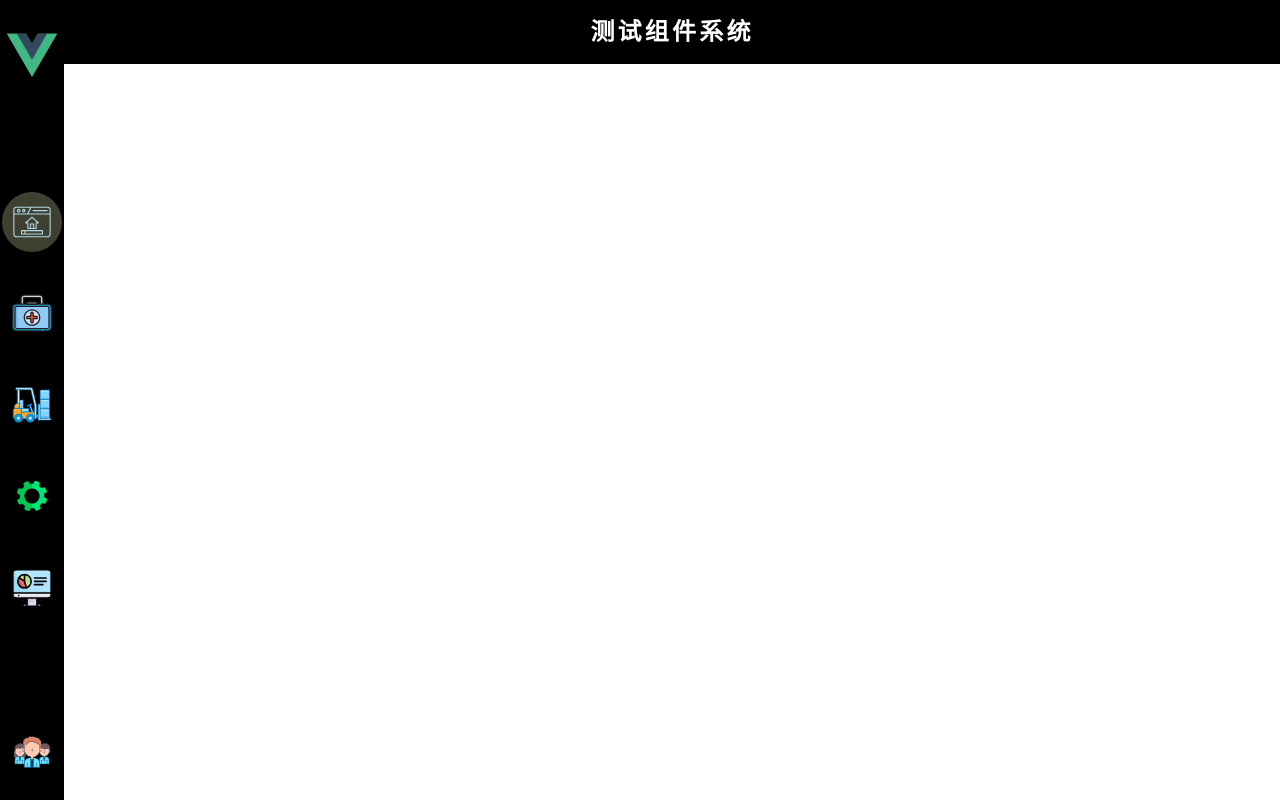
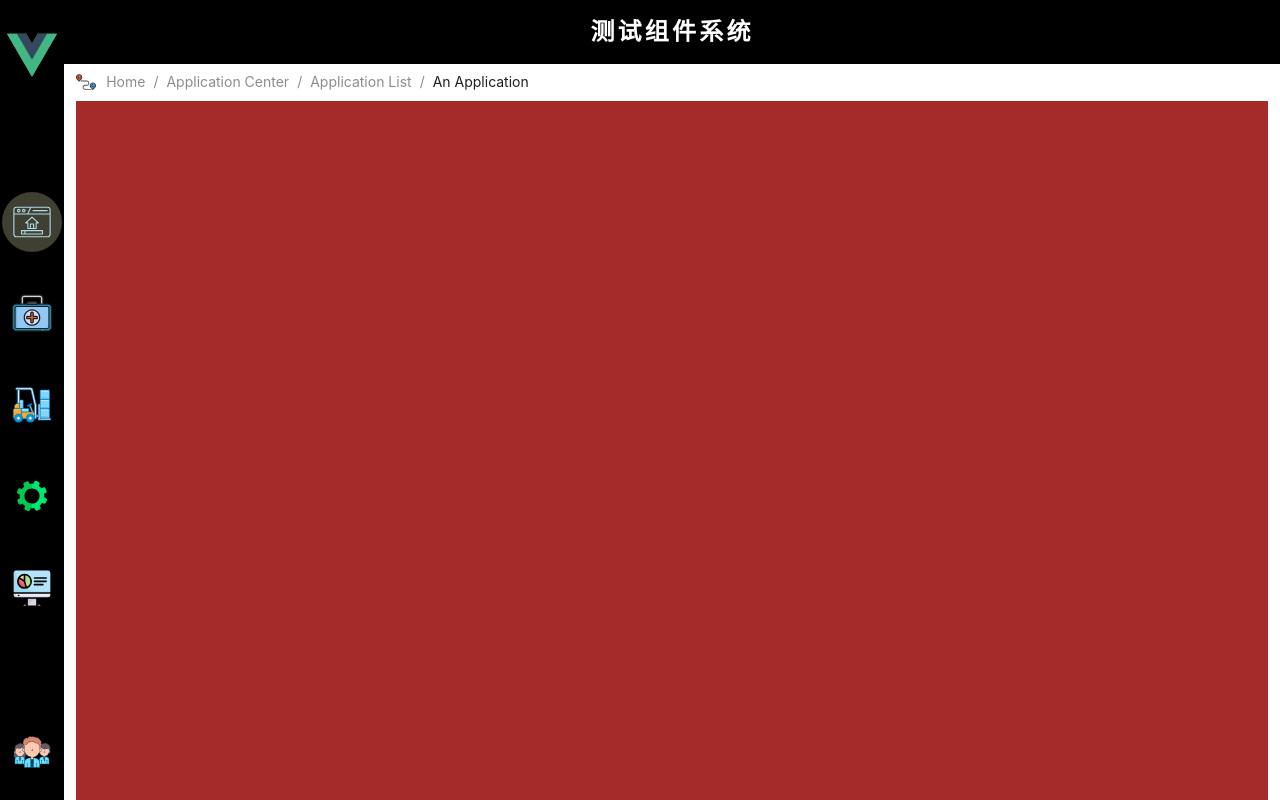
Before and after one commit to shanlihang/health-stage, a Vue app in the folder web/: page /data in a window 1280 px wide. Before the commit this address had no page. Built offline with nearby package versions, Linux system fonts and the light colour scheme.

Commit message:
面包屑样式的添加

```diff
--- a/web/src/views/MainView.vue
+++ b/web/src/views/MainView.vue
@@ -42,10 +42,20 @@ const selectAccountCenter = () => {
         <HeadAside title="测试组件系统"/>
     </div>
     <div class="main">
-        <RouterView></RouterView>
+        <div class="router">
+            <img src="/src/assets/pic/header/router.svg" width="20" height="20" style="margin-right:10px">
+            <a-breadcrumb>
+                <a-breadcrumb-item>Home</a-breadcrumb-item>
+                <a-breadcrumb-item><a href="">Application Center</a></a-breadcrumb-item>
+                <a-breadcrumb-item><a href="">Application List</a></a-breadcrumb-item>
+                <a-breadcrumb-item>An Application</a-breadcrumb-item>
+            </a-breadcrumb>
+        </div>
+        <div class="show">
+            <RouterView></RouterView>
+        </div>
+
     </div>
-
-
   </div>
 </template>
 
@@ -73,6 +83,19 @@ const selectAccountCenter = () => {
     left:5%;
     top:8%;
 }
+.router{
+    width: 98%;
+    height: 5%;
+    margin: 0 auto;
+    display: flex;
+    align-items: center;
+}
+.show{
+    width: 98%;
+    height: 95%;
+    margin: 0 auto;
+    background-color: brown;
+}
 .select{
     animation: changeBkg 0.2s linear forwards;
 }
```
Also changed, not shown: web/src/assets/pic/header/router.svg (added).
